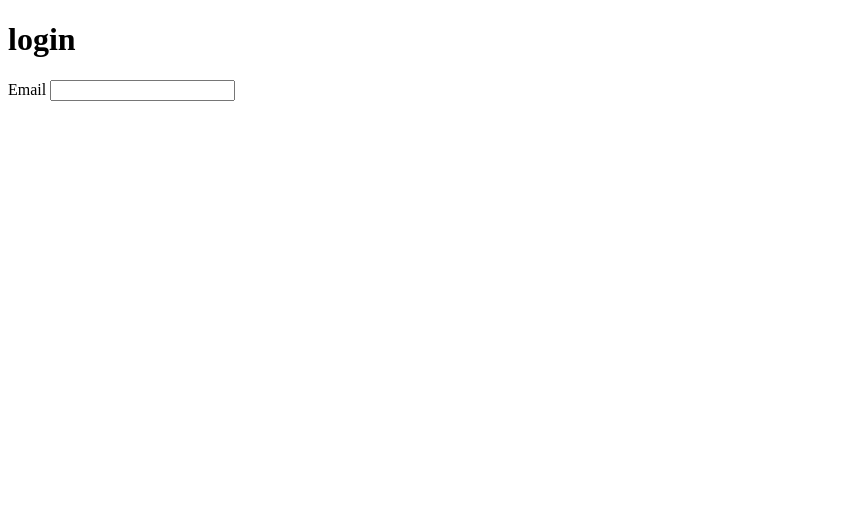
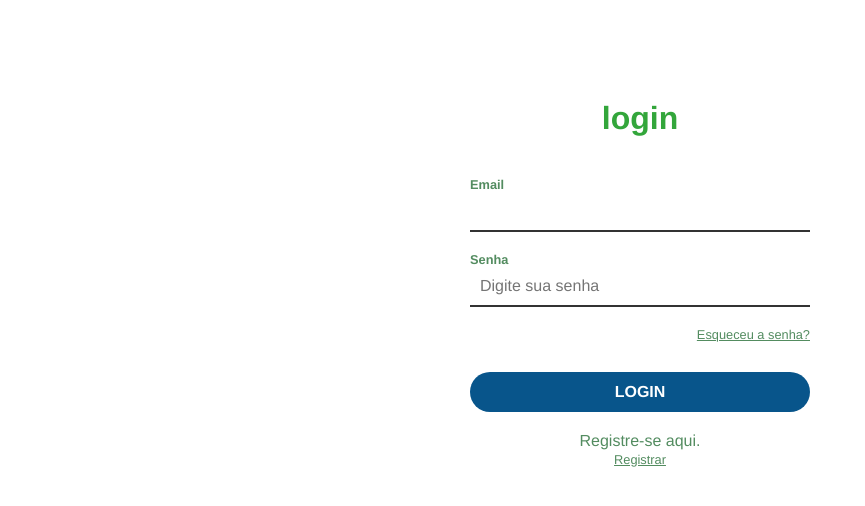
Before and after one commit to cauamachado08/site-android, a plain HTML site: page login.index.html in a window 1280 px wide. Shown: the whole page, without its empty margins (0-865 px from the left). Drawn offline with Linux system fonts and the light colour scheme.

Commit message:
Update login.index.html

```diff
--- a/login.index.html
+++ b/login.index.html
@@ -5,6 +5,88 @@
     <meta http-equiv="X-UA-Compatible" content="IE=edge">
     <meta name="viewport" content="width=device-width, initial-scale=1.0">
     <title>login</title>
+    <style>
+
+
+*{
+    margin: 0;
+    padding: 0;
+    box-sizing: border-box;
+    font-family: helvetica;
+    color: #538C60;
+    border: none;
+}
+h1{
+    color: #33A63B;
+}
+body{
+  background-image: url();
+    background-size: cover;
+    background-position-y: -200px;
+
+}
+textarea, input, input:focus{
+    outline: none;
+}
+a, label {
+    font-size: .8rem;
+}
+a:hover{
+    color:#08558B ;
+}
+
+/*  container login */
+
+#login-container{
+    background-color: #FFF;
+    width: 400px;
+    margin-left: auto;
+    margin-right: auto;
+    padding: 20px 30px;
+    margin-top: 10vh;
+    border-radius: 10px;
+    text-align: center;
+}
+/* formulario */
+form{
+    margin-top: 30px;
+    margin-bottom:  40px;
+}
+label, input {
+    display: block ;
+    width: 100%;
+      text-align: left;
+}
+label{font-weight: bold;}
+
+input{
+    border-bottom:  2px solid #323232;
+    padding: 10px;
+    font-size: 1rem;
+    margin-bottom: 20px ;
+}
+input:focus{
+    border-bottom: 2px solid #08558B;
+}
+#forgot-pass {
+    text-align: right;
+    display: block;
+}
+
+input[type="submit"] {
+    text-align: center;
+    text-transform: uppercase;
+    font-weight: bold;
+    border: none;
+    height: 40px;
+    border-radius: 20px;
+    margin-top: 30px;
+    color: #fff;
+    background-color:  #08558B;
+    cursor: pointer;
+}
+
+    </style>
 </head>
 <body>
 <div id="login-container" >
@@ -12,6 +94,15 @@
     <form action=""></form>
     <label for="Email">Email</label>
     <input type="Email" name="Email" id="Emal"placehlonder="digite seu E-gmail" autocomplete="off" >
+    <label for="Password">Senha</label>
+    <input type="Password" name="Password" id="Password" placeholder="Digite sua senha" >
+    <a href="#"  id="forgot-pass" >Esqueceu a senha?</a>
+           <input type="submit" value="login" >
+       </form>
+   <div id="registre-contsiner" >
+       <p>Registre-se aqui.</p>
+<a href="#">Registrar</a>
+
 </div>
 
 
```
